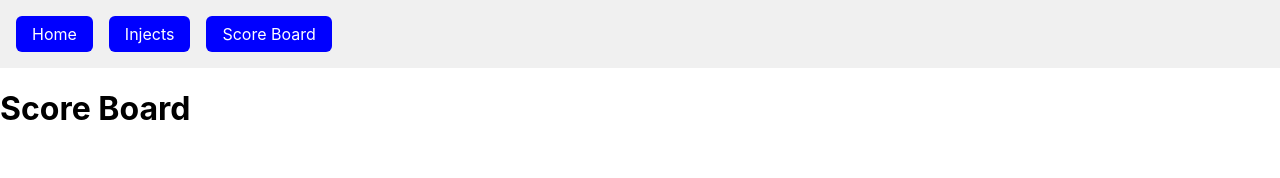
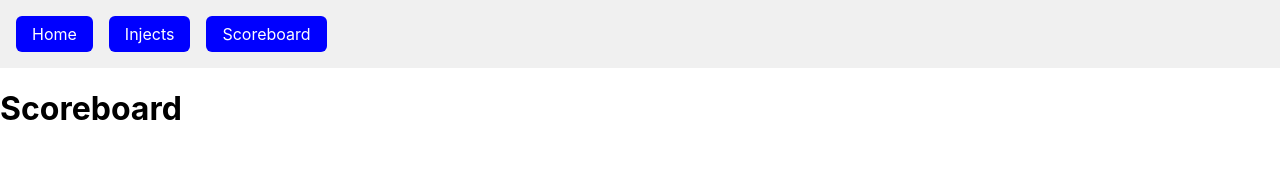
Before and after one commit to Jessica-Ward03/CCDC-Lab, a React (Create React App) app: page /Scoreboard in a window 1280 px wide. Shown: the top 178 px of the page. Built offline with nearby package versions, Linux system fonts and the light colour scheme.

Commit message:
updated names

```diff
--- a/src/App.js
+++ b/src/App.js
@@ -2,7 +2,7 @@ import { BrowserRouter as Router, Routes, Route } from "react-router-dom";
 import Header from "./Header/Header";
 import Home from "./Pages/Home";
 import Injects from "./Pages/Injects";
-import ScoreBoard from "./Pages/ScoreBoard";
+import Scoreboard from "./Pages/Scoreboard";
 
 export default function App() {
   return (
@@ -11,7 +11,7 @@ export default function App() {
       <Routes>
         <Route path="/" element={<Home />} />
         <Route path="/Injects" element={<Injects />} />
-        <Route path="/ScoreBoard" element={<ScoreBoard />} />
+        <Route path="/Scoreboard" element={<Scoreboard />} />
       </Routes>
     </Router>
   );
--- a/src/Header/Header.js
+++ b/src/Header/Header.js
@@ -5,7 +5,7 @@ export default function Header() {
     <header style={styles.header}>
       <Link to="/" style={styles.button}>Home</Link>
       <Link to="/Injects" style={styles.button}>Injects</Link>
-      <Link to="/ScoreBoard" style={styles.button}>Score Board</Link>
+      <Link to="/Scoreboard" style={styles.button}>Scoreboard</Link>
     </header>
   );
 }
--- a/src/Pages/ScoreBoard.js
+++ b/src/Pages/ScoreBoard.js
@@ -1,3 +1,3 @@
-export default function ScoreBoard() {
-  return <h1>Score Board</h1>;
+export default function Scoreboard() {
+  return <h1>Scoreboard</h1>;
 }
```
Also changed, not shown: src/Header/header.css (deleted).
